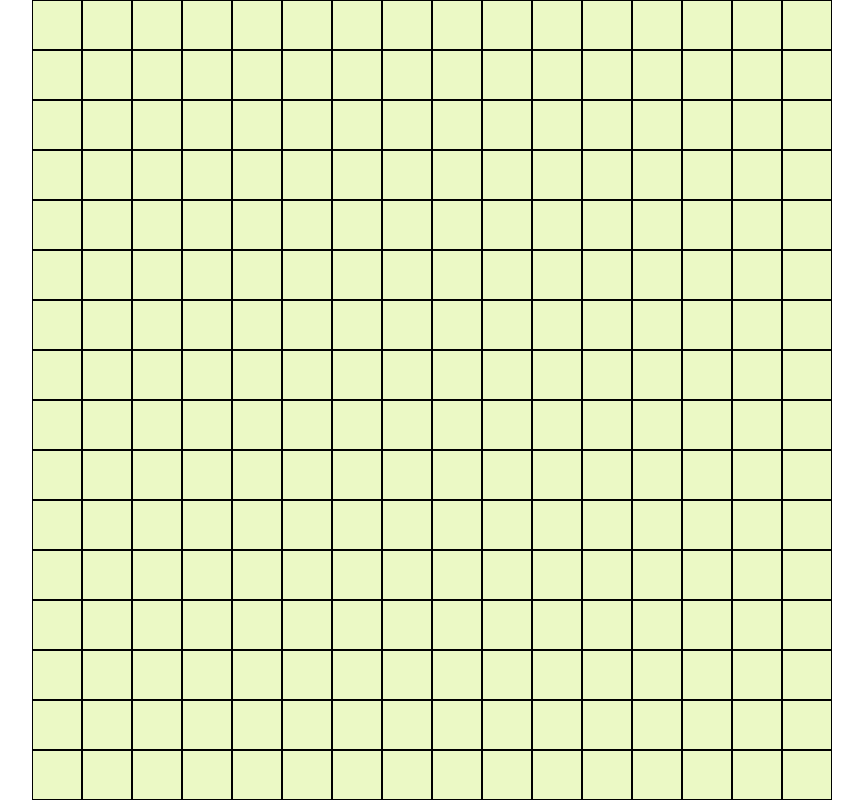
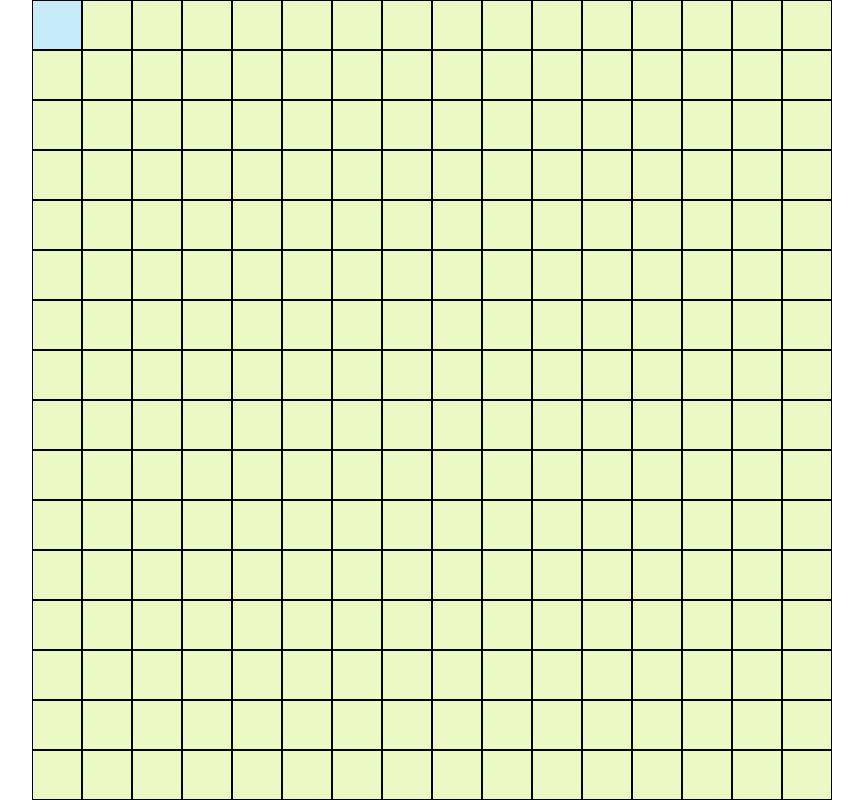
Before and after one commit to ruudra03/etch-a-sketch, a plain HTML site: page index.html in a window 1280 px wide. In both pictures the pointer is over the element 265 px from the left and 25 px from the top of the page. Shown: the whole page, without its empty margins (208-1071 px from the left). Drawn offline with Linux system fonts and the light colour scheme.

Commit message:
Add hover effect to the cells

```diff
--- a/index.js
+++ b/index.js
@@ -32,6 +32,3 @@ for (let x = 0; x < size; x++) {
   // Add the row to the container
   container.appendChild(row);
 }
-
-// Review the DOM
-console.log(sketchPad);
--- a/styles.css
+++ b/styles.css
@@ -30,3 +30,7 @@
   flex: 1;
   border: 0.5px solid black;
 }
+
+.cell:hover {
+  background-color: #c5ebf9;
+}
```
